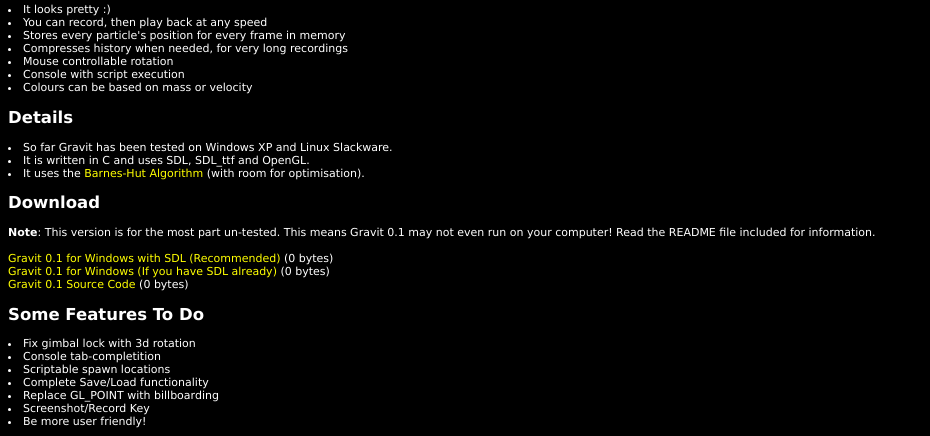
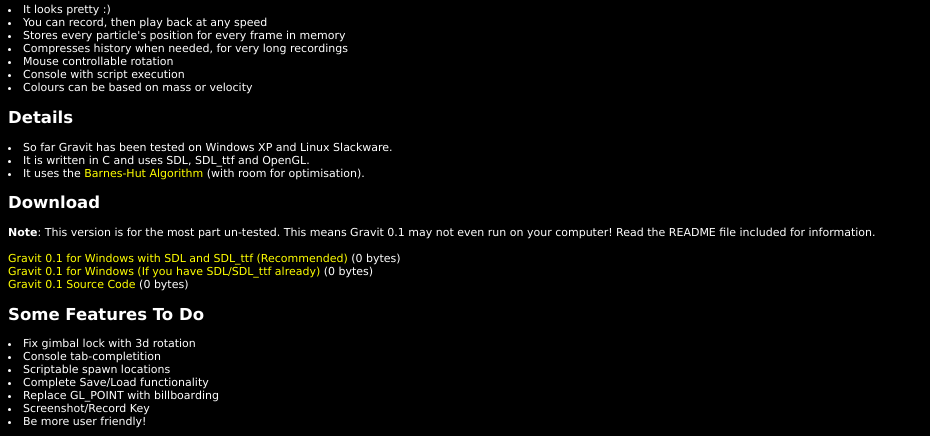
Before and after one commit to gak/gravit, a PHP site: page / in a window 1280 px wide. Shown: the part 513-949 px from the top of the page, without its empty margins (0-930 px from the left). Run offline with PHP 8.4, Linux system fonts and the light colour scheme.

Commit message:
git-svn-id: svn://gakman.com/gravit/trunk@31 60970b36-f649-e149-802f-859a9d0a703e

```diff
--- a/www/index.php
+++ b/www/index.php
@@ -82,8 +82,8 @@
 
 function showFiles($ver) {
 
-	showFile("gravit-$ver-win32-sdl.zip", "Gravit $ver for Windows with SDL (Recommended)");
-	showFile("gravit-$ver-win32.zip", "Gravit $ver for Windows (If you have SDL already)");
+	showFile("gravit-$ver-win32-sdl.zip", "Gravit $ver for Windows with SDL and SDL_ttf (Recommended)");
+	showFile("gravit-$ver-win32.zip", "Gravit $ver for Windows (If you have SDL/SDL_ttf already)");
 	showFile("gravit-$ver-src.tgz", "Gravit $ver Source Code");
 
 }
```
Also changed, not shown: 4 other files.
